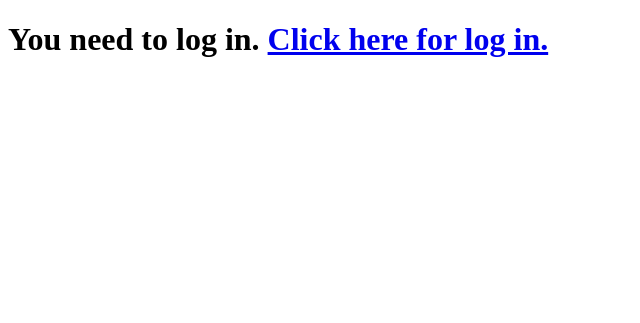
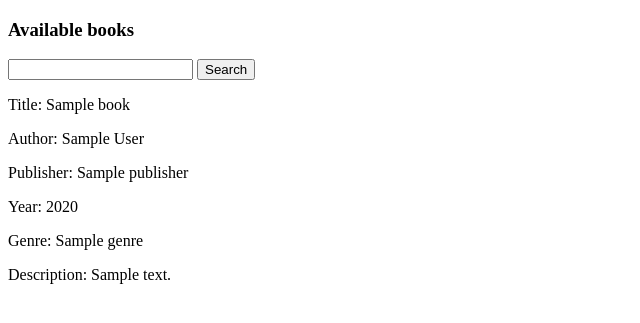
Before and after one commit to andrejmarkus/library-system, a Flask app: template general/templates/general/index.html in a window 1280 px wide. Shown: the part 102-425 px from the top of the page, without its empty margins (0-640 px from the left). Run offline with Flask 3, Linux system fonts and the light colour scheme; the template is opened without the code that fills it: most values are stand-ins (such as "Sample title", 1, 10 or a date in 2020); parts of the project's set-up code (start-up, migrations or seed data) failed here and were passed over.

Commit message:
Basic books searching

```diff
--- a/admin/templates/admin/admin.html
+++ b/admin/templates/admin/admin.html
@@ -12,7 +12,7 @@
                 headers: {
                     'Content-Type': 'application/json'
                 }
-            }).then(data =>
+            }).then(_ =>
                 document.getElementById(`book-${bookId}`).remove()
             )
         }
--- a/general/templates/general/index.html
+++ b/general/templates/general/index.html
@@ -5,9 +5,23 @@
 {% endblock %}
 
 {% block body %}
-    {% if user.username %}
-        <h1>Hello {{ user.username }}</h1>
-    {% else %}
-        <h1>You need to log in. <a href="{{ url_for('auth.login') }}">Click here for log in.</a></h1>
-    {% endif %}
+    <h3>Available books</h3>
+
+    <form method="get" action="{{ url_for('general.find') }}">
+        <label for="search">
+            <input type="text" name="search">
+        </label>
+        <button type="submit">Search</button>
+    </form>
+
+    {% for book in books %}
+        <div id="book-{{ book.id }}">
+            <p>Title: {{ book.title }}</p>
+            <p>Author: {{ book.author }}</p>
+            <p>Publisher: {{ book.publisher }}</p>
+            <p>Year: {{ book.year }}</p>
+            <p>Genre: {{ book.genre }}</p>
+            <p>Description: {{ book.description }}</p>
+        </div>
+    {% endfor %}
 {% endblock %}
```
Also changed, not shown: general/general.py (+10 -2 lines), models.py (+7 -0 lines).
